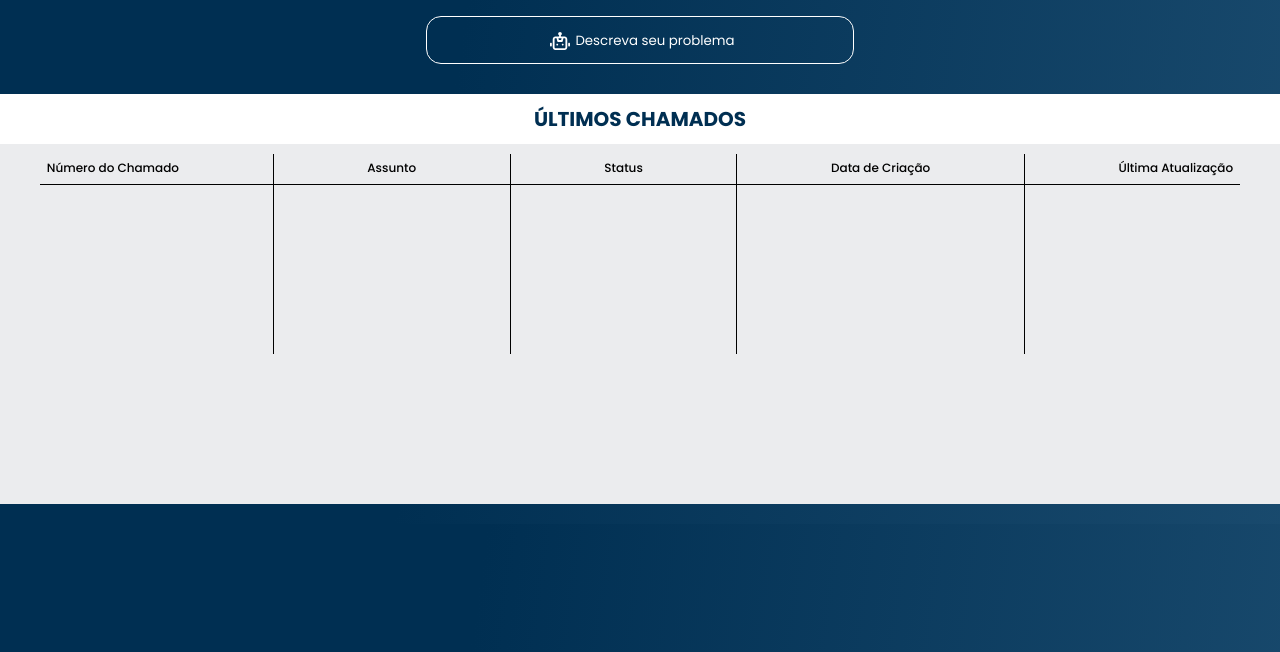
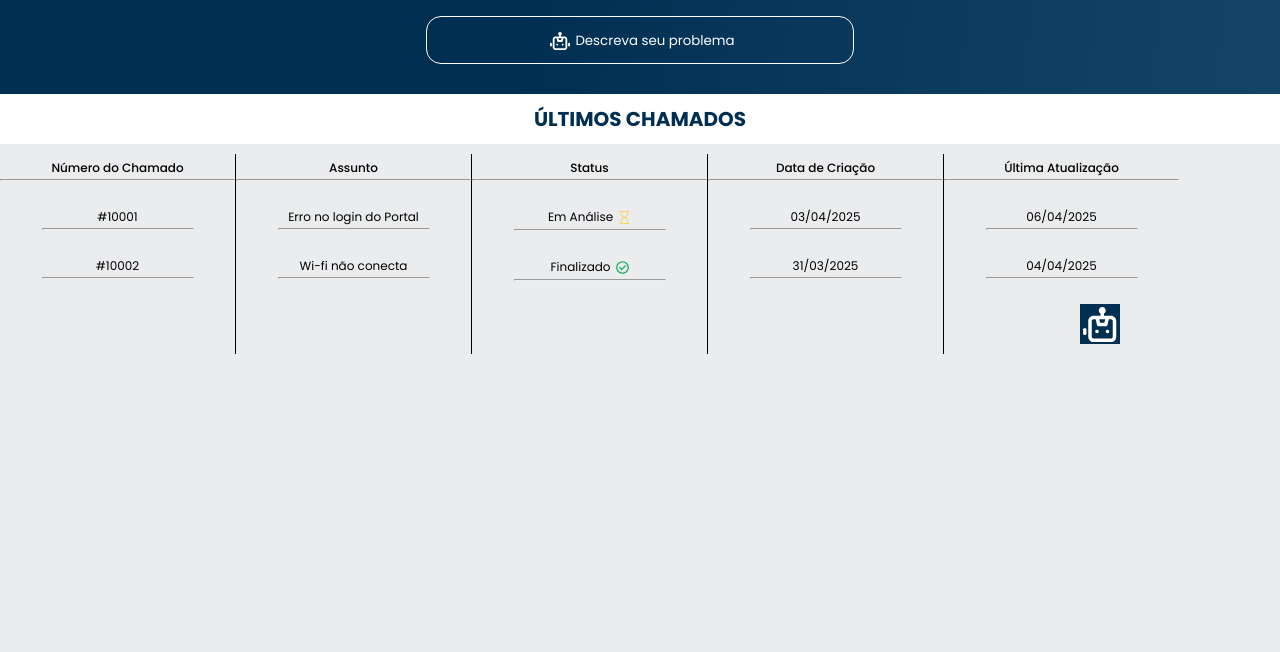
Before and after one commit to PabloChiles/UNIOZ, a plain HTML site: page home.html in a window 1280 px wide. Shown: the part 148-800 px from the top of the page. Drawn offline with nearby package versions, Linux system fonts and the light colour scheme.

Commit message:
Add files via upload

```diff
--- a/home.html
+++ b/home.html
@@ -6,6 +6,7 @@
     <link rel="stylesheet" href="reset.css">
     <link rel="stylesheet" href="style.css">
     <link rel="stylesheet" href="styles/home.css">
+    <link rel="stylesheet" href="styles/homemob.css">
     <link rel="preconnect" href="https://fonts.googleapis.com">
     <link rel="preconnect" href="https://fonts.gstatic.com" crossorigin>
     <link href="https://fonts.googleapis.com/css2?family=Poppins:wght@300;400;500;700&display=swap" rel="stylesheet">
@@ -39,37 +40,52 @@
     </section>
 
     <section class="called">
-        <div class="called__1 called__container">
-            <h3>Número do Chamado</h3>
+        <div class="called__nc called__container">
+            <h3>Número do Chamado</h3><hr class="bk-title">
+            <p class="called__nc1 called__texts">#10001</p><hr class="bk-text">
+            <p class="called__nc2 called__texts">#10002</p><hr class="bk-text">
         </div>
 
         <div class="linha-vertical"></div>
 
-        <div class="called__2 called__container">
-            <h3>Assunto</h3>
+        <div class="called__ass called__container">
+            <h3>Assunto</h3><hr class="bk-title">
+            <p class="called__ass1 called__texts">Erro no login do Portal</p><hr class="bk-text">
+            <p class="called__ass2 called__texts">Wi-fi não conecta</p><hr class="bk-text">
         </div>
 
         <div class="linha-vertical"></div>
 
-        <div class="called__3 called__container">
-            <h3>Status</h3>
+        <div class="called__stt called__container">
+            <h3>Status</h3><hr class="bk-title">
+            <p class="called__stt1 called__texts">Em Análise<img src="./img/hourglass.svg" class="status-img"></p><hr class="bk-text">
+            <p class="called__stt2 called__texts">Finalizado<img src="./img/check.svg" class="status-img"></p><hr class="bk-text">
         </div>
 
         <div class="linha-vertical"></div>
 
-        <div class="called__4 called__container">
-            <h3>Data de Criação</h3>
+        <div class="called__dt called__container">
+            <h3>Data de Criação</h3><hr class="bk-title">
+            <p class="called__dt1 called__texts">03/04/2025</p><hr class="bk-text">
+            <p class="called__dt2 called__texts">31/03/2025</p><hr class="bk-text">
         </div>
 
         <div class="linha-vertical"></div>
 
-        <div class="called__5 called__container">
-            <h3>Última Atualização</h3>
+        <div class="called__att called__container">
+            <h3>Última Atualização</h3><hr class="bk-title">
+            <p class="called__att1 called__texts">06/04/2025</p><hr class="bk-text">
+            <p class="called__att2 called__texts">04/04/2025</p><hr class="bk-text">
         </div>
 
-        <div class="linha-horizontal"></div>
+        <div class="chat">
+            <div class="chat-icon" role="button">
+                <div id="img-chat" class="chat-img" role="img"></div>
+            </div>
+        </div>
 
-    </section>
+       </section>
+
 
 
 
--- a/styles/home.css
+++ b/styles/home.css
@@ -2,6 +2,7 @@ body{
     font-family: var(--fonte-principal);
     font-size: 10px;
     color: white ;
+    overflow: hidden;
 }
 
 header{
@@ -121,26 +122,61 @@ header a{
 .called {
     margin: 0;
     display: flex;
-    justify-content: space-around;
-    padding: 10px 0 150px 0;
+    padding: 10px 0 100% 0;
     background-color: #EBECEE;
     color: black;
+    text-align: center;
+    position: relative;
 }
 
 .linha-vertical {
-    border-left: 1.5px solid black;
+    border-left: 1px solid black;
     height: 200px;
 }
 
-.linha-horizontal {
-    border-top: 1px solid black;
-    width: 1200px;
-    margin-top: 30px;
-    position: absolute;
-}
 
 .called__container h3 {
     padding-top: 8px;
     font-size: 12px;
     font-weight: 500;
 }
+
+.bk-title {
+    width: 233px;
+}
+
+.bk-text {
+    width: 150px;
+}
+
+.called__texts {
+    display: flex;
+    justify-content: center;
+    margin-top: 30px;
+    font-size: 12px;
+}
+
+.status-img {
+    width: 13px;
+    height: 13px;
+    align-items: center;
+    padding-left: 5px;
+}
+
+.chat {
+    width: 40px;
+    height: 40px;
+    position: absolute;
+    margin: 150px 30px 0 1080px;
+    background-color: #002F52;
+    display: flex;
+    justify-content: center;
+    align-items: center;
+}
+
+.chat-img {
+    width: 35px;
+    height: 35px;
+    background-size: cover;
+    background-image: url(/img/robot.svg);
+}
--- /dev/null
+++ b/styles/homemob.css
@@ -0,0 +1,20 @@
+@media screen and (max-width: 1024px) {
+
+    body{
+        overflow: hidden;
+        display: flex;
+        justify-content: space-around;
+
+    }
+
+    header a{
+        font-size: 6px;
+        text-align: center;
+
+    }
+
+    header{
+        display: flex;
+        justify-content: space-around;
+    }
+}
--- a/styles/login.css
+++ b/styles/login.css
@@ -1,9 +1,7 @@
-
-
 body {
     background: var(--cor-de-fundo);
+    margin-bottom: 20px ;
     overflow: hidden;
-    margin-bottom: 20px ;
 }
 
 .login {
```
Also changed, not shown: img/check.svg (added), img/hourglass.svg (added).
